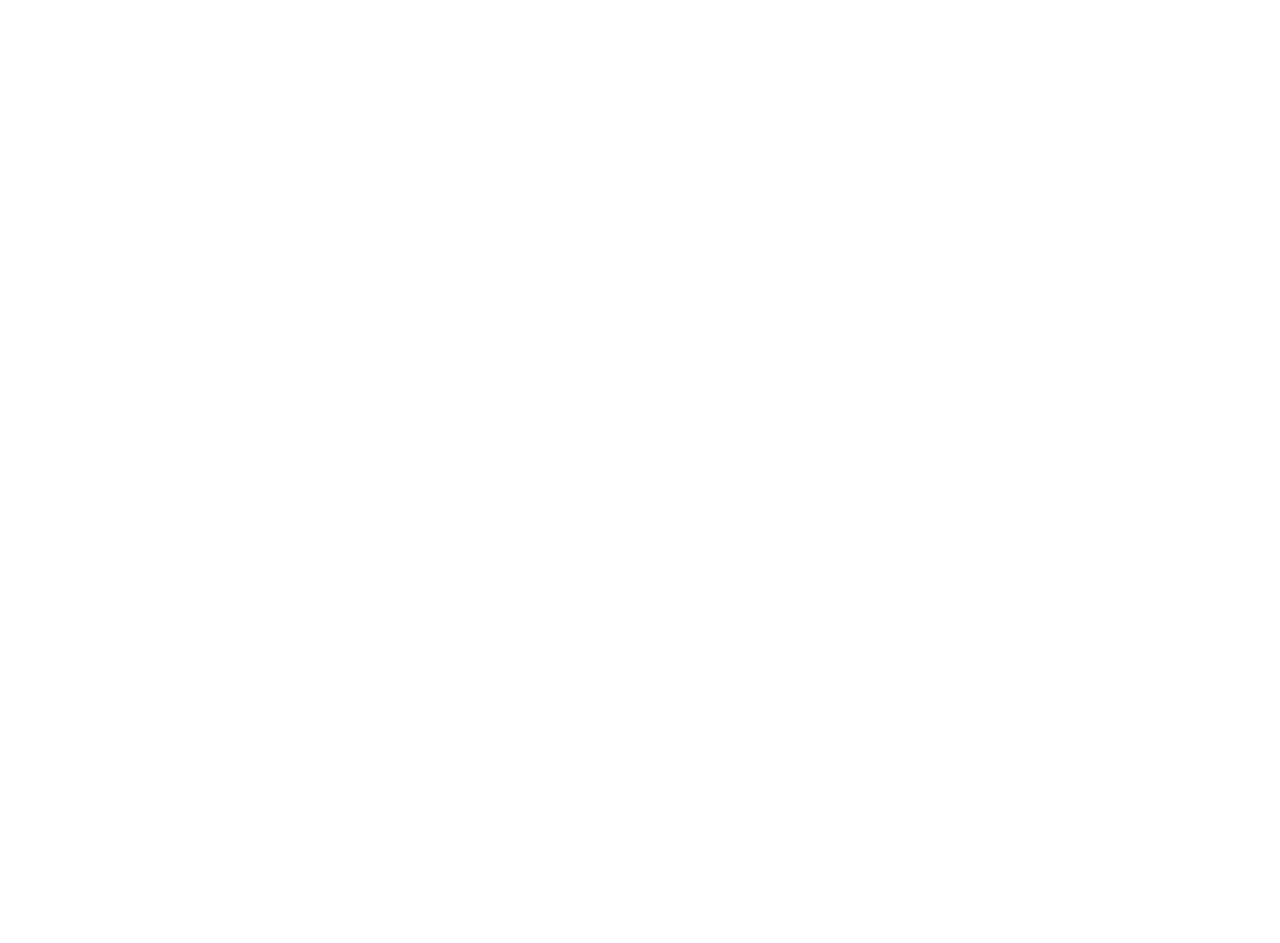
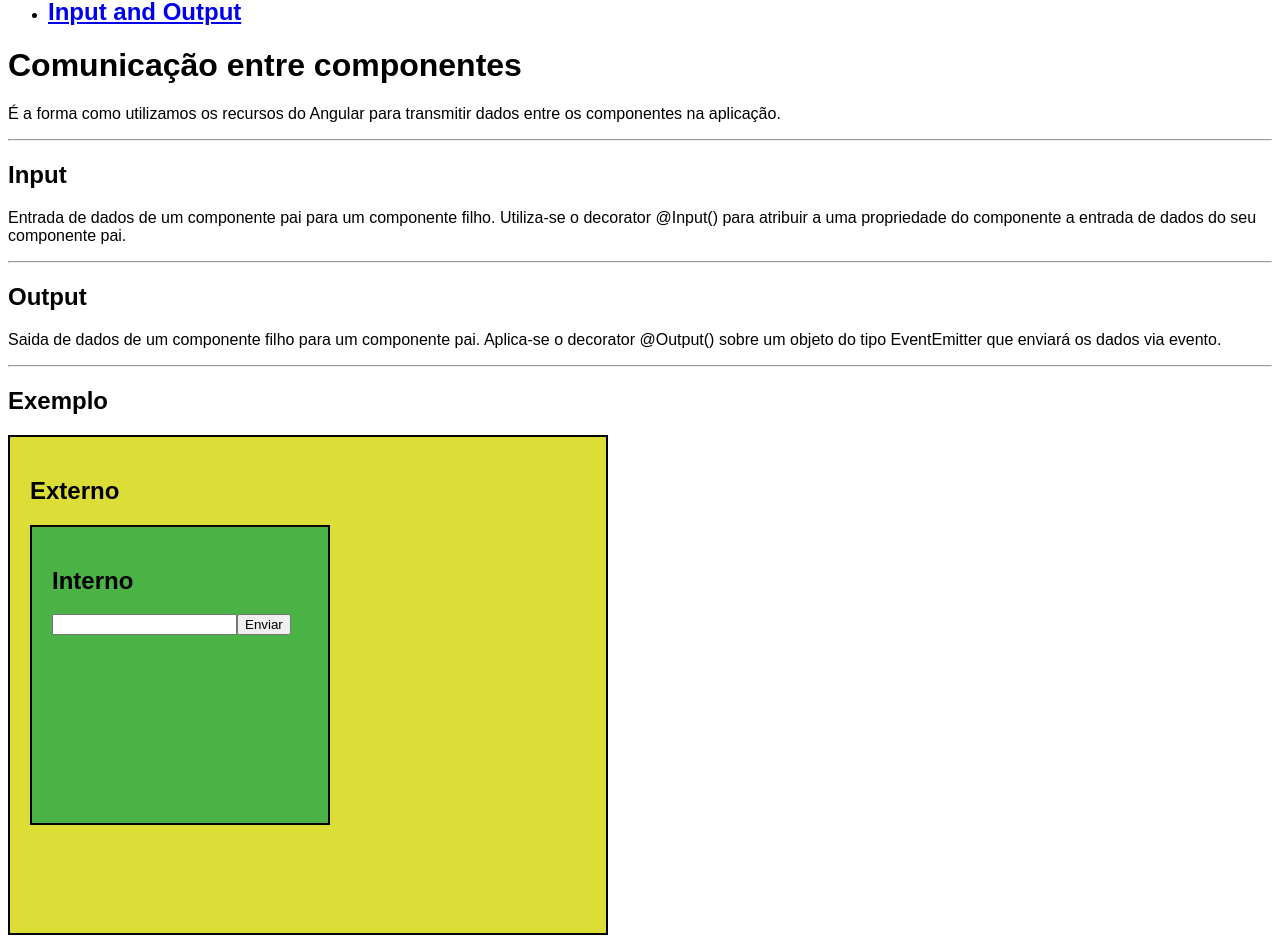
Before and after one commit to jeanbrunemello/estudando-angular, an Angular app: page /in-out in a window 1280 px wide. Before the commit this address led to /. Shown: the part 274-1217 px from the top of the page. Before the commit the page ends 800 px from the top, so only its background shows below. Built offline with nearby package versions, Linux system fonts and the light colour scheme.

Commit message:
Aula 19-7-2022 part 1

```diff
--- a/src/app/app-routing.module.ts
+++ b/src/app/app-routing.module.ts
@@ -1,6 +1,7 @@
 import { Routes, RouterModule } from '@angular/router';
 import { ComponentAngularComponent } from './component-angular/component-angular.component';
 import { DataBindingComponent } from './data-binding/data-binding.component';
+import { ExternoComponent } from './externo/externo.component';
 import { IntroductionComponent } from './introduction/introduction.component';
 import { PostSimulatorComponent } from './post-simulator/post-simulator.component';
 const routes: Routes = [
@@ -23,6 +24,10 @@
     {
         path: 'component-angular',
         component: ComponentAngularComponent
+    },
+    {
+        path: 'in-out',
+        component: ExternoComponent
     }
 ];
 export const RoutingModule = RouterModule.forRoot(routes);
--- a/src/app/app.component.html
+++ b/src/app/app.component.html
@@ -22,6 +22,11 @@
         <h2>Post Simulator</h2>
     </a>
   </li>
+  <li>
+      <a href="/in-out">
+        <h2>Input and Output</h2>
+    </a>
+  </li>
 </ul>
 
 <router-outlet></router-outlet>
--- a/src/app/app.module.ts
+++ b/src/app/app.module.ts
@@ -8,6 +8,8 @@
 import { FormsModule } from '@angular/forms';
 import { PostSimulatorComponent } from './post-simulator/post-simulator.component';
 import { ComponentAngularComponent } from './component-angular/component-angular.component';
+import { ExternoComponent } from './externo/externo.component';
+import { InternoComponent } from './externo/interno/interno.component';
 
 @NgModule({
   declarations: [
@@ -15,7 +17,9 @@
     IntroductionComponent,
     DataBindingComponent,
     PostSimulatorComponent,
-    ComponentAngularComponent
+    ComponentAngularComponent,
+    ExternoComponent,
+    InternoComponent
   ],
   imports: [
     BrowserModule,
--- /dev/null
+++ b/src/app/externo/externo.component.css
@@ -0,0 +1,7 @@
+#container {
+    width: 600px;
+    height: 500px;
+    background-color: rgb(221, 221, 56);
+    border: 2px solid black;
+    padding: 20px;
+}
--- /dev/null
+++ b/src/app/externo/externo.component.html
@@ -0,0 +1,27 @@
+<h1>Comunicação entre componentes</h1>
+<p>
+    É a forma como utilizamos os recursos do Angular para transmitir dados entre os componentes na aplicação.
+</p>
+<hr>
+
+<h2>Input</h2>
+<p>
+    Entrada de dados de um componente pai para um componente filho. Utiliza-se o decorator @Input() para atribuir a uma propriedade do componente a entrada de dados do seu componente pai.
+</p>
+<hr>
+
+<h2>Output</h2>
+<p>
+    Saida de dados de um componente filho para um componente pai. Aplica-se o decorator @Output() sobre um objeto do tipo EventEmitter que enviará os dados via evento.
+</p>
+<hr>
+
+<h2>Exemplo</h2>
+<div id="container">
+    <h2>Externo</h2>
+    <!--{{ nomeExterno }} nomeExterno é um variavel da classe ExternoComponent
+    <app-interno [nomeInterno]="nomeExterno"></app-interno>
+    Inserindo o valor do componente Externo ao componete Interno-->
+    {{ nomeExterno }}
+    <app-interno (enviaNome)="recebeNome($event)"></app-interno>
+</div>
--- /dev/null
+++ b/src/app/externo/externo.component.ts
@@ -0,0 +1,19 @@
+import { Component, OnInit } from '@angular/core';
+
+@Component({
+  selector: 'app-externo',
+  templateUrl: './externo.component.html',
+  styleUrls: ['./externo.component.css']
+})
+export class ExternoComponent {
+
+  constructor() { }
+
+  //public nomeExterno: string = "Gustavo Brandão";
+
+  public nomeExterno: string = "";
+
+  public recebeNome(nome: string) {
+    this.nomeExterno = nome;
+  }
+}
--- /dev/null
+++ b/src/app/externo/interno/interno.component.css
@@ -0,0 +1,7 @@
+#container {
+    width: 300px;
+    height: 300px;
+    background-color: rgb(75, 179, 70);
+    border: 2px solid black;
+    padding: 20px;
+}
--- /dev/null
+++ b/src/app/externo/interno/interno.component.html
@@ -0,0 +1,7 @@
+<div id="container">
+    <h2>Interno</h2>
+    <!--<h3>{{ nomeInterno }}</h3> nomeInterno é uma variavel da classe InternoComponent-->
+    <!--{{nomes[0]}}-->
+    <input type="text" [(ngModel)]="nomeInterno">
+    <button (click)="enviarNome()">Enviar</button>
+</div>
--- /dev/null
+++ b/src/app/externo/interno/interno.component.ts
@@ -0,0 +1,27 @@
+import { Component, EventEmitter, Input, Output } from '@angular/core';
+
+@Component({
+  selector: 'app-interno',
+  templateUrl: './interno.component.html',
+  styleUrls: ['./interno.component.css']
+})
+export class InternoComponent {
+
+  constructor() { }
+
+  //@Input()
+  //public nomeInterno: string = "";
+
+  nomeInterno: string = "";
+
+  public nomes: string[] = ["Vanessa Almeida", "João Victor", "Daniel"];
+
+  // EventEmitter é a classe evento que vai gerar um evento e emissão / envio.
+  @Output()
+  public enviaNome: EventEmitter<string> = new EventEmitter();
+
+  public enviarNome(/*position: number*/): void {
+    //this.enviaNome.emit(this.nomes[position]); // Envia os dados
+    this.enviaNome.emit(this.nomeInterno);
+  }
+}
```
Also changed, not shown: 2 other files (tests, documents, lock files or other folders).
